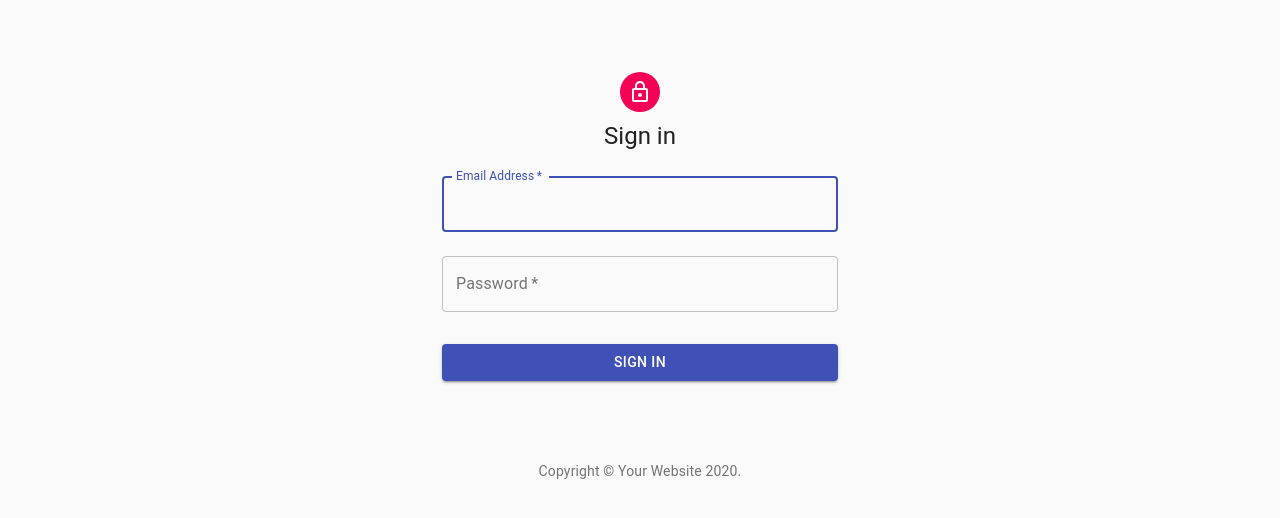
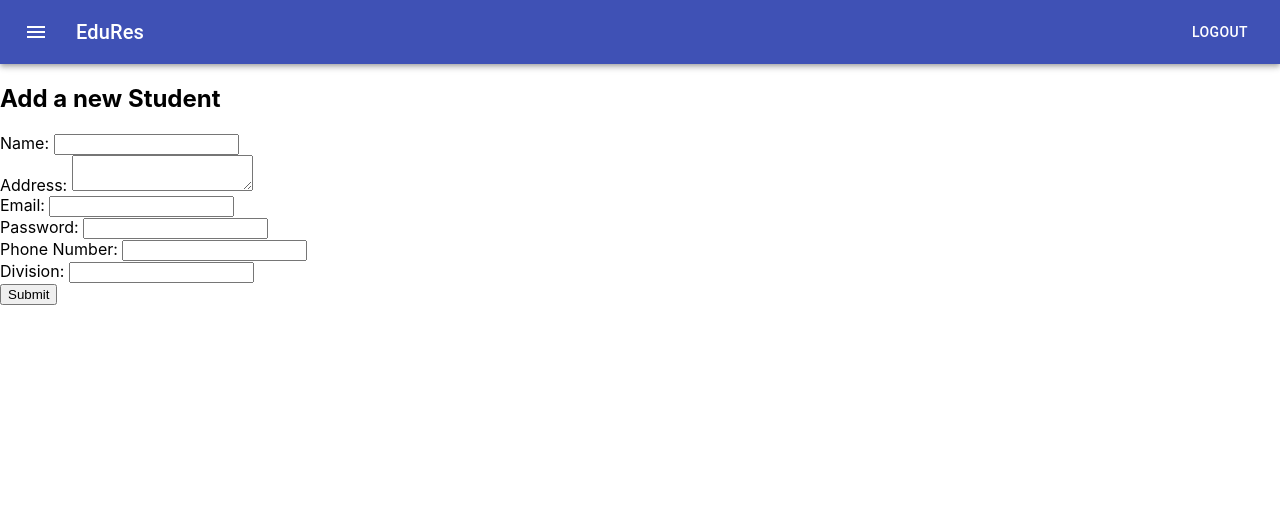
Before and after one commit to edures017/EduRes-web, a React (Create React App) app: page /newstd in a window 1280 px wide. Shown: the top 518 px of the page. Built offline with nearby package versions, Linux system fonts and the light colour scheme; no server answers.

Commit message:
added an appbar and a side drawerr

```diff
--- a/package.json
+++ b/package.json
@@ -16,6 +16,7 @@
 		"moment": "^2.26.0",
 		"react": "^16.13.1",
 		"react-dom": "^16.13.1",
+		"react-router": "^3.2.6",
 		"react-scripts": "3.4.1",
 		"react-select": "^3.1.0"
 	},
--- /dev/null
+++ b/src/components/appbar.js
@@ -0,0 +1,51 @@
+import React, { Component } from "react";
+import { withStyles } from "@material-ui/core/styles";
+import AppBar from "@material-ui/core/AppBar";
+import Toolbar from "@material-ui/core/Toolbar";
+import Typography from "@material-ui/core/Typography";
+import Button from "@material-ui/core/Button";
+import MyDrawer from "../components/drawer";
+import fire from "../config/firebase";
+
+import { withRouter } from "react-router";
+
+const useStyles = (theme) => ({
+	root: {
+		flexGrow: 1,
+	},
+	title: {
+		flexGrow: 1,
+	},
+});
+class MyAppBar extends Component {
+	constructor(props) {
+		super(props);
+		this.logout = this.logout.bind(this);
+		this.state = {
+			redirect: false,
+		};
+	}
+	logout(e) {
+		fire.auth().signOut();
+		this.props.router.push("/");
+	}
+	render() {
+		const { classes } = this.props;
+		return (
+			<div className={classes.root}>
+				<AppBar position='static'>
+					<Toolbar>
+						<MyDrawer />
+						<Typography variant='h6' className={classes.title}>
+							EduRes
+						</Typography>
+						<Button onClick={this.logout} color='inherit'>
+							Logout
+						</Button>
+					</Toolbar>
+				</AppBar>
+			</div>
+		);
+	}
+}
+export default withRouter(withStyles(useStyles, { withTheme: true })(MyAppBar));
--- a/src/components/attendance.js
+++ b/src/components/attendance.js
@@ -2,6 +2,7 @@ import React, { Component } from "react";
 import fire from "../config/firebase";
 import moment from "moment";
 import Search from "../components/search";
+import MyAppBar from "./appbar";
 class Attendance extends Component {
 	constructor(props) {
 		super(props);
@@ -47,6 +48,7 @@ class Attendance extends Component {
 	render() {
 		return (
 			<div>
+				<MyAppBar />
 				<h2>Add the student who is absent today</h2>
 				<form onSubmit={this.handleSubmit}>
 					<label>Add the student emails who are absent: </label>
--- /dev/null
+++ b/src/components/drawer.js
@@ -0,0 +1,135 @@
+import React, { Component, Fragment } from "react";
+import { Drawer } from "@material-ui/core";
+
+import clsx from "clsx";
+import { withStyles } from "@material-ui/core/styles";
+import Button from "@material-ui/core/Button";
+import List from "@material-ui/core/List";
+import Divider from "@material-ui/core/Divider";
+import ListItem from "@material-ui/core/ListItem";
+import ListItemIcon from "@material-ui/core/ListItemIcon";
+import ListItemText from "@material-ui/core/ListItemText";
+import InboxIcon from "@material-ui/icons/MoveToInbox";
+import MailIcon from "@material-ui/icons/Mail";
+import MenuIcon from "@material-ui/icons/Menu";
+import IconButton from "@material-ui/core/IconButton";
+
+import NewStd from "./newstd";
+
+const useStyles = (theme) => ({
+	list: {
+		width: 250,
+	},
+	fullList: {
+		width: "auto",
+	},
+	menuButton: {
+		marginRight: theme.spacing(2),
+		color: "white",
+	},
+});
+
+class MyDrawer extends Component {
+	constructor(props) {
+		super(props);
+		this.state = {
+			left: false,
+		};
+	}
+	render() {
+		const { classes } = this.props;
+
+		const toggleDrawer = (anchor, open) => (event) => {
+			if (
+				event.type === "keydown" &&
+				(event.key === "Tab" || event.key === "Shift")
+			) {
+				return;
+			}
+
+			this.setState({ ...this.state, [anchor]: open });
+		};
+
+		const list = (anchor) => (
+			<div
+				className={clsx(this.list, {
+					[this.fullList]: anchor === "top" || anchor === "bottom",
+				})}
+				role='presentation'
+				onClick={toggleDrawer(anchor, false)}
+				onKeyDown={toggleDrawer(anchor, false)}
+			>
+				<List>
+					<ListItem
+						button
+						component='a'
+						href='/newstd'
+						key={"Add a new Student"}
+					>
+						<ListItemIcon>
+							<InboxIcon />
+						</ListItemIcon>
+						<ListItemText primary={"Add a new Student"} />
+					</ListItem>
+
+					<ListItem button component='a' href='/notify' key={"Notify Students"}>
+						<ListItemIcon>
+							<InboxIcon />
+						</ListItemIcon>
+						<ListItemText primary={"Notify Students"} />
+					</ListItem>
+
+					<ListItem
+						button
+						component='a'
+						href='/attendance'
+						key={"Change Attendance"}
+					>
+						<ListItemIcon>
+							<InboxIcon />
+						</ListItemIcon>
+						<ListItemText primary={"Change Attendance"} />
+					</ListItem>
+					{/* <ListItem button key={"Logout"} onClick={this.logout}>
+						<ListItemIcon>
+							<InboxIcon />
+						</ListItemIcon>
+						<ListItemText primary={"Logout"} />
+					</ListItem> */}
+				</List>
+			</div>
+		);
+
+		return (
+			<div>
+				<React.Fragment key={"left"}>
+					<IconButton
+						edge='start'
+						className={classes.menuButton}
+						aria-label='menu'
+						onClick={toggleDrawer("left", true)}
+					>
+						{
+							// <IconButton
+							// 	edge='start'
+							// 	className={classes.menuButton}
+							// 	aria-label='menu'
+							// >
+							<MenuIcon />
+							// </IconButton>
+						}
+					</IconButton>
+					<Drawer
+						anchor={"left"}
+						open={this.state["left"]}
+						onClose={toggleDrawer("left", false)}
+					>
+						{list("left")}
+					</Drawer>
+				</React.Fragment>
+			</div>
+		);
+	}
+}
+
+export default withStyles(useStyles, { withTheme: true })(MyDrawer);
--- a/src/components/home.js
+++ b/src/components/home.js
@@ -3,7 +3,8 @@ import fire from "../config/firebase";
 import NewStd from "../components/newstd";
 import Notify from "../components/notify";
 import Attendance from "../components/attendance";
-
+import MyDrawer from "../components/drawer";
+import MyAppBar from "../components/appbar";
 class Home extends Component {
 	constructor(props) {
 		super(props);
@@ -17,13 +18,15 @@ class Home extends Component {
 	render() {
 		return (
 			<div>
-				Home<br></br>
+				{/* Home<br></br>
 				<button onClick={this.logout}>Log Out</button>
 				<br />
 				<br />
 				<NewStd />
 				<Notify />
-				<Attendance />
+				<Attendance /> */}
+				{/* <MyDrawer /> */}
+				<MyAppBar />
 			</div>
 		);
 	}
--- a/src/components/newstd.js
+++ b/src/components/newstd.js
@@ -1,6 +1,9 @@
 import React, { Component } from "react";
 import fire from "../config/firebase";
 import secondaryApp from "../config/secondary";
+import MyDrawer from "../components/drawer";
+
+import MyAppBar from "./appbar";
 
 class NewStd extends Component {
 	constructor(props) {
@@ -53,6 +56,7 @@ class NewStd extends Component {
 	render() {
 		return (
 			<div>
+				<MyAppBar />
 				<form onSubmit={this.handleSubmit}>
 					<h2>Add a new Student</h2>
 					<label>Name: </label>
--- a/src/components/notify.js
+++ b/src/components/notify.js
@@ -2,6 +2,7 @@ import React, { Component } from "react";
 import fire from "../config/firebase";
 import axios from "axios";
 import Search from "../components/search";
+import MyAppBar from "./appbar";
 class Notify extends Component {
 	constructor(props) {
 		super(props);
@@ -78,6 +79,7 @@ class Notify extends Component {
 	render() {
 		return (
 			<div>
+				<MyAppBar />
 				<h2>Notify the student</h2>
 				<form onSubmit={this.sendmsg}>
 					<label>Title of the Notification: </label>
--- a/src/components/signin.js
+++ /dev/null
@@ -1,113 +0,0 @@
-import React from "react";
-import Avatar from "@material-ui/core/Avatar";
-import Button from "@material-ui/core/Button";
-import CssBaseline from "@material-ui/core/CssBaseline";
-import TextField from "@material-ui/core/TextField";
-import FormControlLabel from "@material-ui/core/FormControlLabel";
-import Checkbox from "@material-ui/core/Checkbox";
-import Link from "@material-ui/core/Link";
-import Grid from "@material-ui/core/Grid";
-import Box from "@material-ui/core/Box";
-import LockOutlinedIcon from "@material-ui/icons/LockOutlined";
-import Typography from "@material-ui/core/Typography";
-import { makeStyles } from "@material-ui/core/styles";
-import Container from "@material-ui/core/Container";
-function Copyright() {
-	return (
-		<Typography variant='body2' color='textSecondary' align='center'>
-			{"Copyright © "}
-			<Link color='inherit' href='https://material-ui.com/'>
-				Your Website
-			</Link>{" "}
-			{new Date().getFullYear()}
-			{"."}
-		</Typography>
-	);
-}
-const useStyles = makeStyles((theme) => ({
-	paper: {
-		marginTop: theme.spacing(8),
-		display: "flex",
-		flexDirection: "column",
-		alignItems: "center",
-	},
-	avatar: {
-		margin: theme.spacing(1),
-		backgroundColor: theme.palette.secondary.main,
-	},
-	form: {
-		width: "100%", // Fix IE 11 issue.
-		marginTop: theme.spacing(1),
-	},
-	submit: {
-		margin: theme.spacing(3, 0, 2),
-	},
-}));
-export default function SignIn() {
-	const classes = useStyles();
-	return (
-		<Container component='main' maxWidth='xs'>
-			<CssBaseline />
-			<div className={classes.paper}>
-				<Avatar className={classes.avatar}>
-					<LockOutlinedIcon />
-				</Avatar>
-				<Typography component='h1' variant='h5'>
-					Sign in
-				</Typography>
-				<form className={classes.form} noValidate>
-					<TextField
-						variant='outlined'
-						margin='normal'
-						required
-						fullWidth
-						id='email'
-						label='Email Address'
-						name='email'
-						autoComplete='email'
-						autoFocus
-					/>
-					<TextField
-						variant='outlined'
-						margin='normal'
-						required
-						fullWidth
-						name='password'
-						label='Password'
-						type='password'
-						id='password'
-						autoComplete='current-password'
-					/>
-					<FormControlLabel
-						control={<Checkbox value='remember' color='primary' />}
-						label='Remember me'
-					/>
-					<Button
-						type='submit'
-						fullWidth
-						variant='contained'
-						color='primary'
-						className={classes.submit}
-					>
-						Sign In
-					</Button>
-					<Grid container>
-						<Grid item xs>
-							<Link href='#' variant='body2'>
-								Forgot password?
-							</Link>
-						</Grid>
-						<Grid item>
-							<Link href='#' variant='body2'>
-								{"Don't have an account? Sign Up"}
-							</Link>
-						</Grid>
-					</Grid>
-				</form>
-			</div>
-			<Box mt={8}>
-				<Copyright />
-			</Box>
-		</Container>
-	);
-}
--- a/src/index.js
+++ b/src/index.js
@@ -3,11 +3,25 @@ import ReactDOM from "react-dom";
 import "./index.css";
 import App from "./App";
 import * as serviceWorker from "./serviceWorker";
+import { Router, Route, Link, browserHistory } from "react-router";
+import NewStd from "./components/newstd";
+import Notify from "./components/notify";
+import Attendance from "./components/attendance";
+import Landing from "./components/landing";
+// ReactDOM.render(
+// 	<React.StrictMode>
+// 		<App />
+// 	</React.StrictMode>,
+// 	document.getElementById("root")
+// );
 
 ReactDOM.render(
-	<React.StrictMode>
-		<App />
-	</React.StrictMode>,
+	<Router history={browserHistory}>
+		<Route path='/' component={App} />
+		<Route exact path='/newstd' component={NewStd} />
+		<Route exact path='/notify' component={Notify} />
+		<Route path='/attendance' component={Attendance} />
+	</Router>,
 	document.getElementById("root")
 );
 
```
Also changed, not shown: src/components/login.js (+11 -14 lines), 1 other file (tests, documents, lock files or other folders).
